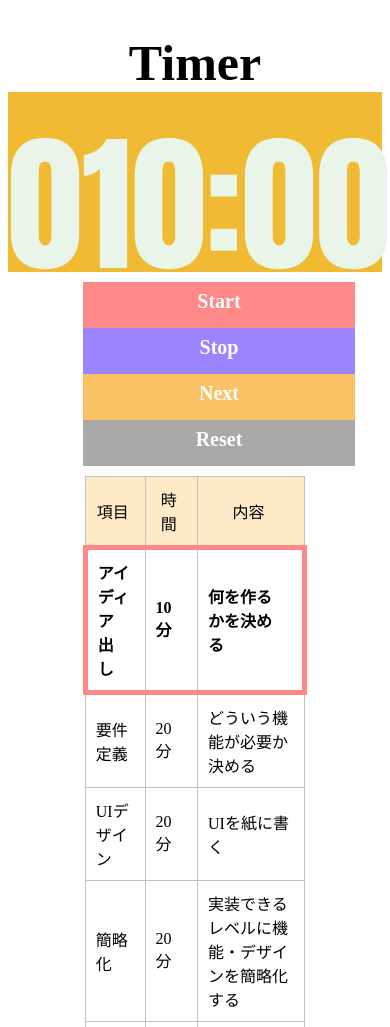
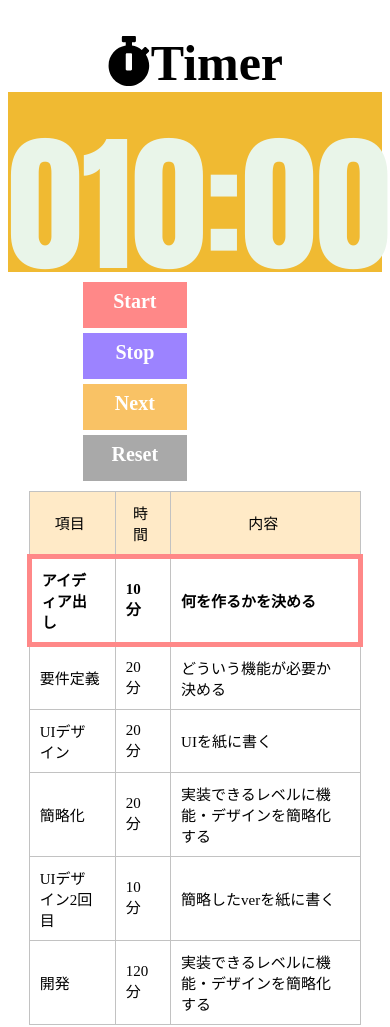
Before and after one commit to hikariyamasaki/timer, a plain HTML site: page index.html in a window 390 px wide. Shown: the top 1027 px of the page. Drawn offline with Linux system fonts and the light colour scheme.

Commit message:
少し編集

```diff
--- a/index.html
+++ b/index.html
@@ -4,13 +4,14 @@
   <meta charset="utf-8">
   <title></title>
   <link rel="stylesheet" type="text/css" href="01_stylesheet.css">
+  <script defer src="https://use.fontawesome.com/releases/v5.0.6/js/all.js"></script>
   <script type="text/javascript" src="countdown.js"></script>
   <meta name="viewport" content="width=device-width,initial-scale=1.0">
   <link rel="stylesheet" type="text/css" href="responsible.css">
 </head>
 <body>
   <header>
-    <h1>Timer</h1>
+    <h1><i class="fas fa-stopwatch"></i>Timer</h1>
   </header>
   <div class="contets">
     <!-- <div class="title">
--- a/responsible.css
+++ b/responsible.css
@@ -8,12 +8,13 @@
 /* モバイル向けレイアウト */
 @media (max-width: 670px) {
   .btn {
-    width: 100%;
+    width: 25%;
+    margin-bottom: 5px;
   }
 
-  .btn-wrapper {
-    display: block;
+  table {
+    width: 90%;
+    font-size: 15px;
   }
 
-
 }
```
